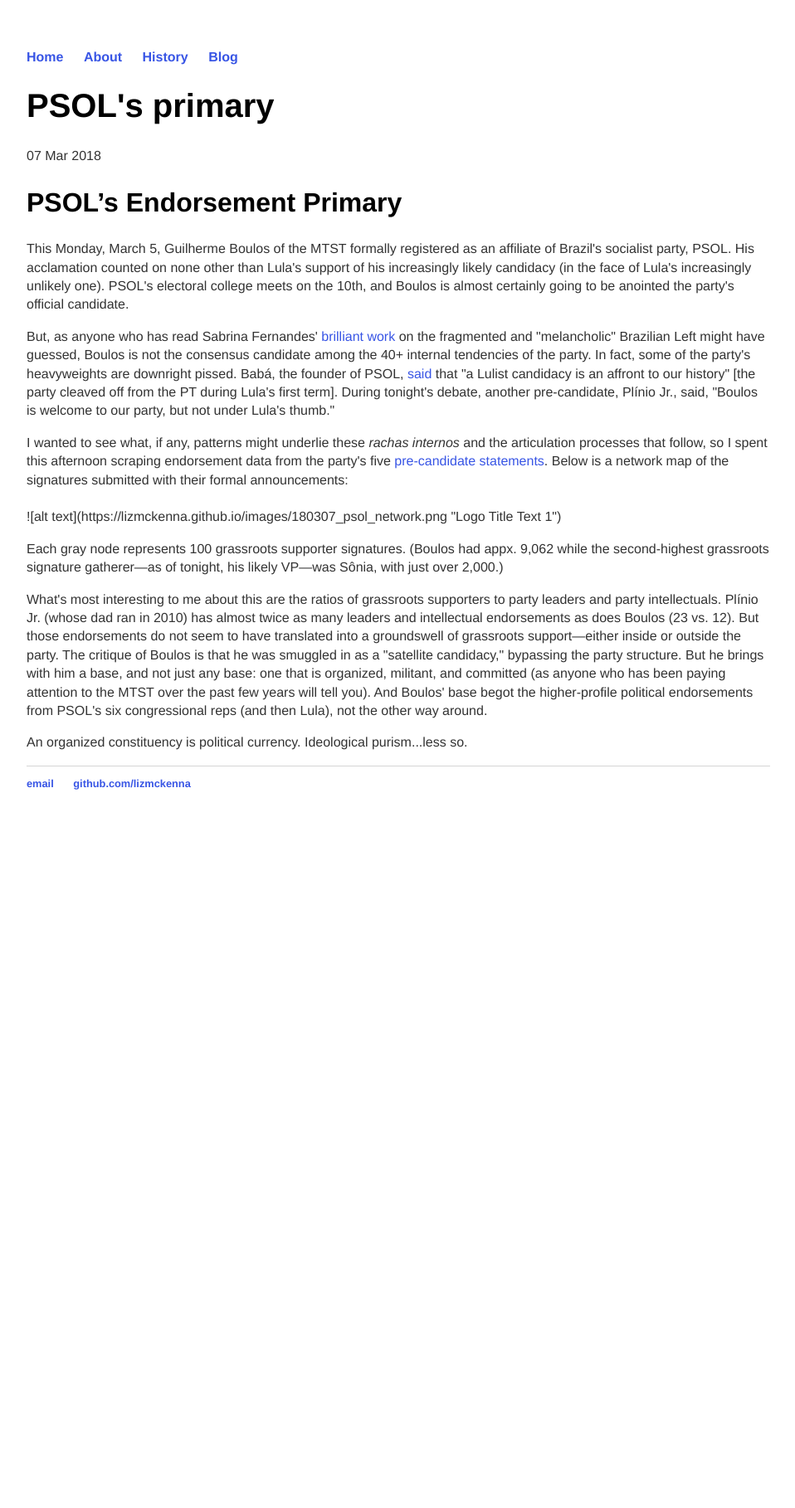
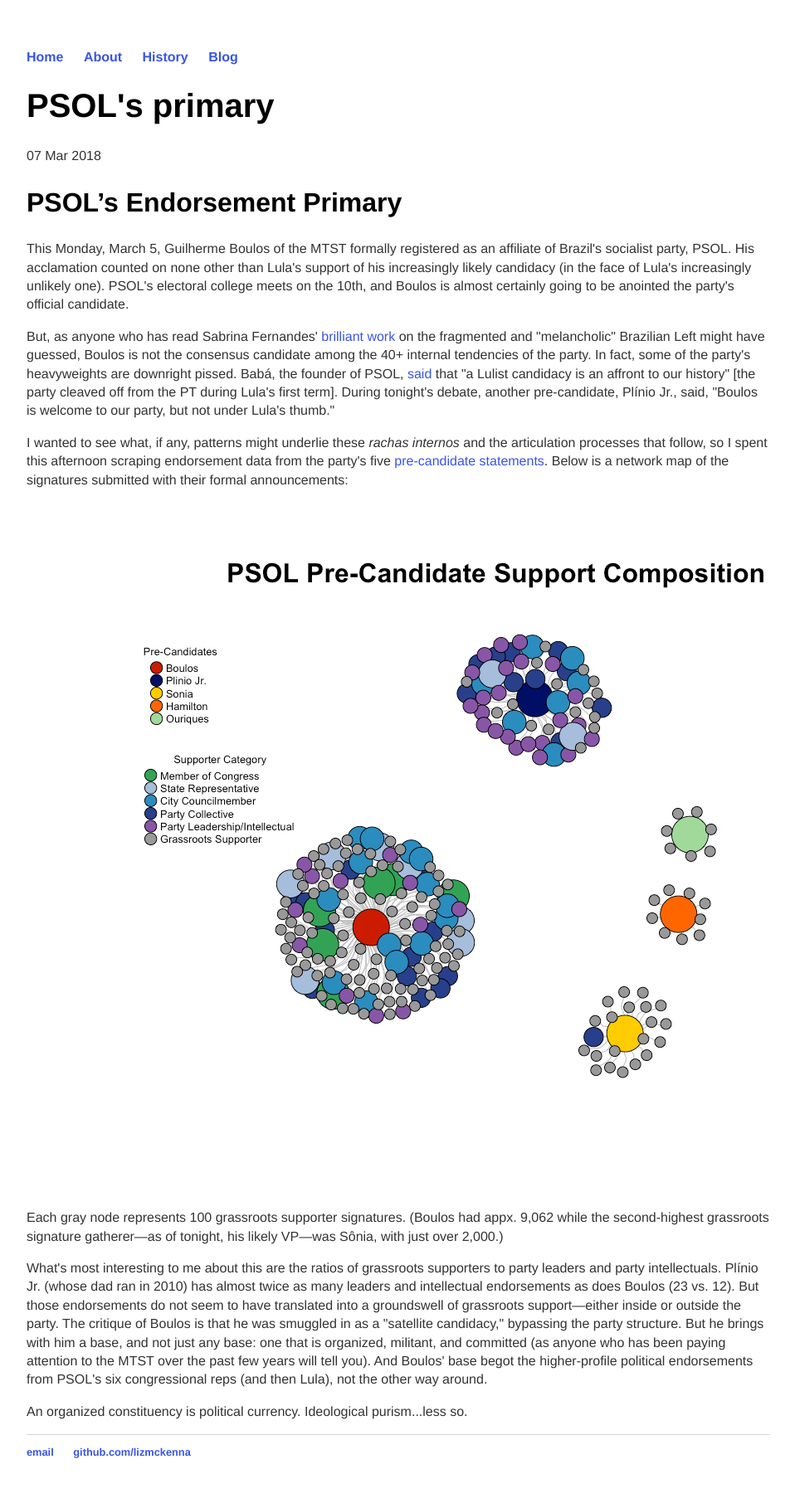
Before and after one commit to lizmckenna/elizabethmckenna.org, a Jekyll site: the page built from _posts/2018-03-07-psol-endorsement-primary.md, in a window 1280 px wide. Shown: the whole page at 83% size, without its empty margins (160-1118 px from the left). Built offline with Jekyll 4.4.1, drawn with Linux system fonts in a browser that asks for light colours; before the commit the page ends 1012 px from its top, so only the background shows below that.

Commit message:
Update 2018-03-07-psol-endorsement-primary.md

```diff
--- a/_posts/2018-03-07-psol-endorsement-primary.md
+++ b/_posts/2018-03-07-psol-endorsement-primary.md
@@ -9,11 +9,11 @@
 
 <p> But, as anyone who has read Sabrina Fernandes' <a href="http://www.ihu.unisinos.br/159-noticias/entrevistas/569025-a-fragmentacao-da-esquerda-a-crise-da-praxis-e-a-melancolia-entrevista-especial-com-sabrina-fernandes">brilliant work</a> on the fragmented and "melancholic" Brazilian Left might have guessed, Boulos is not the consensus candidate among the 40+ internal tendencies of the party. In fact, some of the party's heavyweights are downright pissed. Babá, the founder of PSOL, <a href="https://www.facebook.com/babapsol/">said</a> that "a Lulist candidacy is an affront to our history" [the party cleaved off from the PT during Lula's first term]. During tonight's debate, another pre-candidate, Plínio Jr., said, "Boulos is welcome to our party, but not under Lula's thumb."</p>
 
-<p>I wanted to see what, if any, patterns might underlie these <i>rachas internos</i> and the articulation processes that follow, so I spent this afternoon scraping endorsement data from the party's five <a href="http://www.psol50.org.br/pre-candidaturas-a-presidencia/">pre-candidate statements</a>. Below is a network map of the signatures submitted with their formal announcements:
+<p>I wanted to see what, if any, patterns might underlie these <i>rachas internos</i> and the articulation processes that follow, so I spent this afternoon scraping endorsement data from the party's five <a href="http://www.psol50.org.br/pre-candidaturas-a-presidencia/">pre-candidate statements</a>. Below is a network map of the signatures submitted with their formal announcements:</p>
 <br>
 <br>
  ![alt text](https://lizmckenna.github.io/images/180307_psol_network.png "Logo Title Text 1")
-<br></p>
+<br>
 <p>Each gray node represents 100 grassroots supporter signatures. (Boulos had appx. 9,062 while the second-highest grassroots signature gatherer—as of tonight, his likely VP—was Sônia, with just over 2,000.)</p>
 
 <p>What's most interesting to me about this are the ratios of grassroots supporters to party leaders and party intellectuals. Plínio Jr. (whose dad ran in 2010) has almost twice as many leaders and intellectual endorsements as does Boulos (23 vs. 12). But those endorsements do not seem to have translated into a groundswell of grassroots support—either inside or outside the party. The critique of Boulos is that he was smuggled in as a "satellite candidacy," bypassing the party structure. But he brings with him a base, and not just any base: one that is organized, militant, and committed (as anyone who has been paying attention to the MTST over the past few years will tell you). And Boulos' base begot the higher-profile political endorsements from PSOL's six congressional reps (and then Lula), not the other way around.</p>
```
